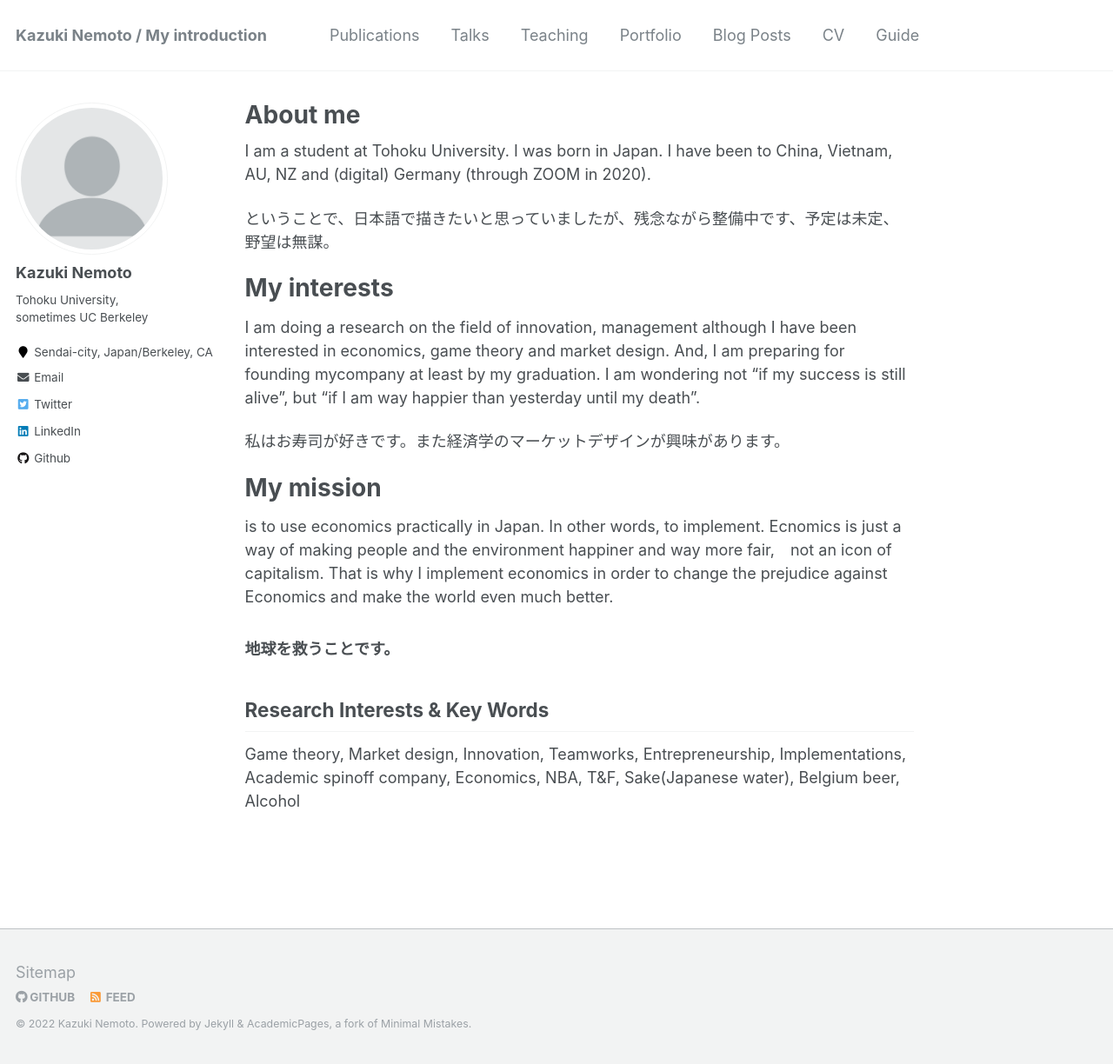
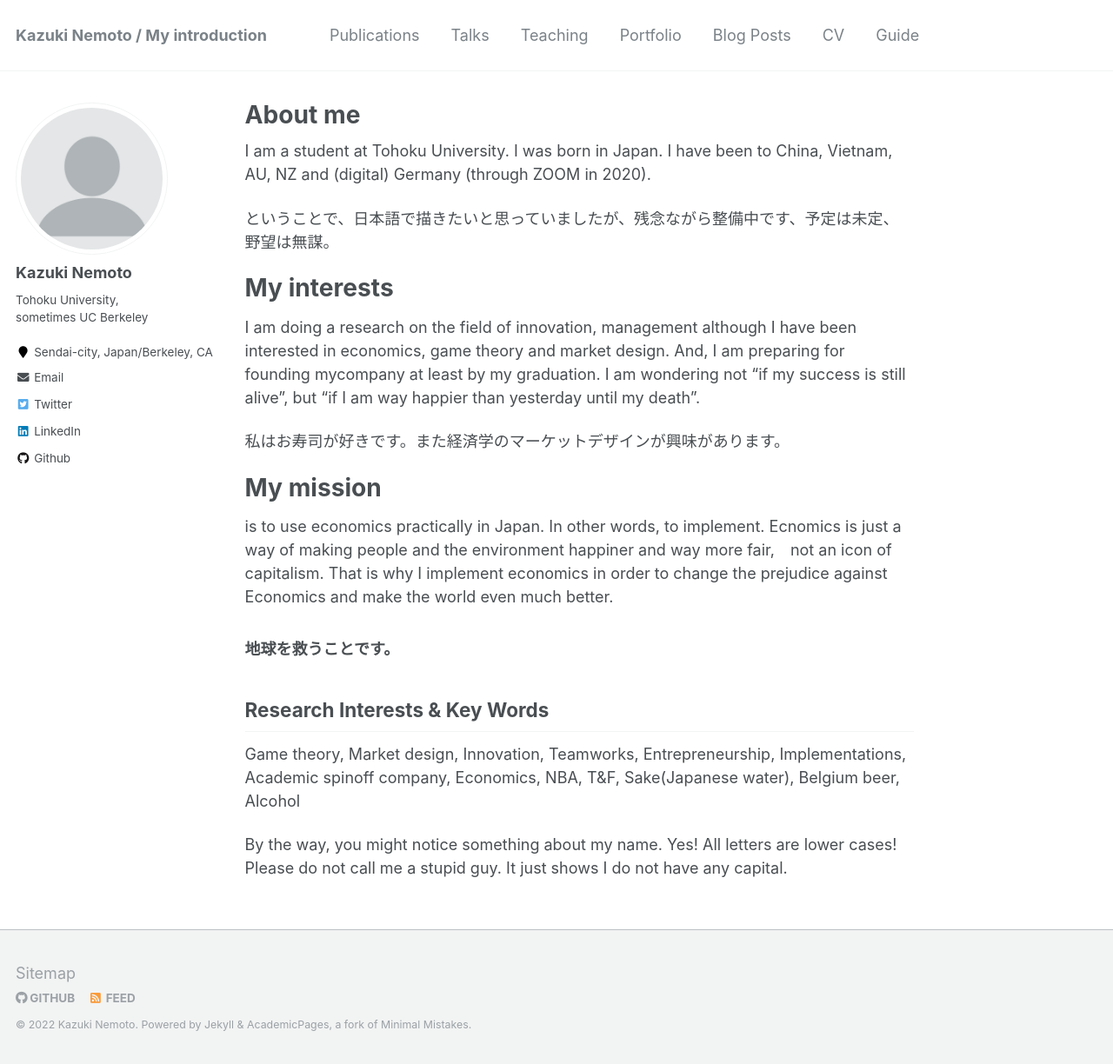
Before and after one commit to kazu-nemoto/kazu-nemoto.github.io, a Jekyll site: the page built from _pages/about.md, in a window 1280 px wide and 1224 px high. Shown: the whole window at 87% size. Built offline with Jekyll 4.4.1, drawn with Linux system fonts in a browser that asks for light colours.

Commit message:
Update about.md

```diff
--- a/_pages/about.md
+++ b/_pages/about.md
@@ -31,3 +31,6 @@ is to use economics practically in Japan. In other words, to implement. Ecnomics
 Research Interests & Key Words
 ------
 Game theory, Market design, Innovation, Teamworks, Entrepreneurship, Implementations, Academic spinoff company, Economics, NBA, T&F, Sake(Japanese water), Belgium beer, Alcohol
+
+
+By the way, you might notice something about my name. Yes! All letters are lower cases! Please do not call me a stupid guy. It just shows I do not have  any capital.
```
